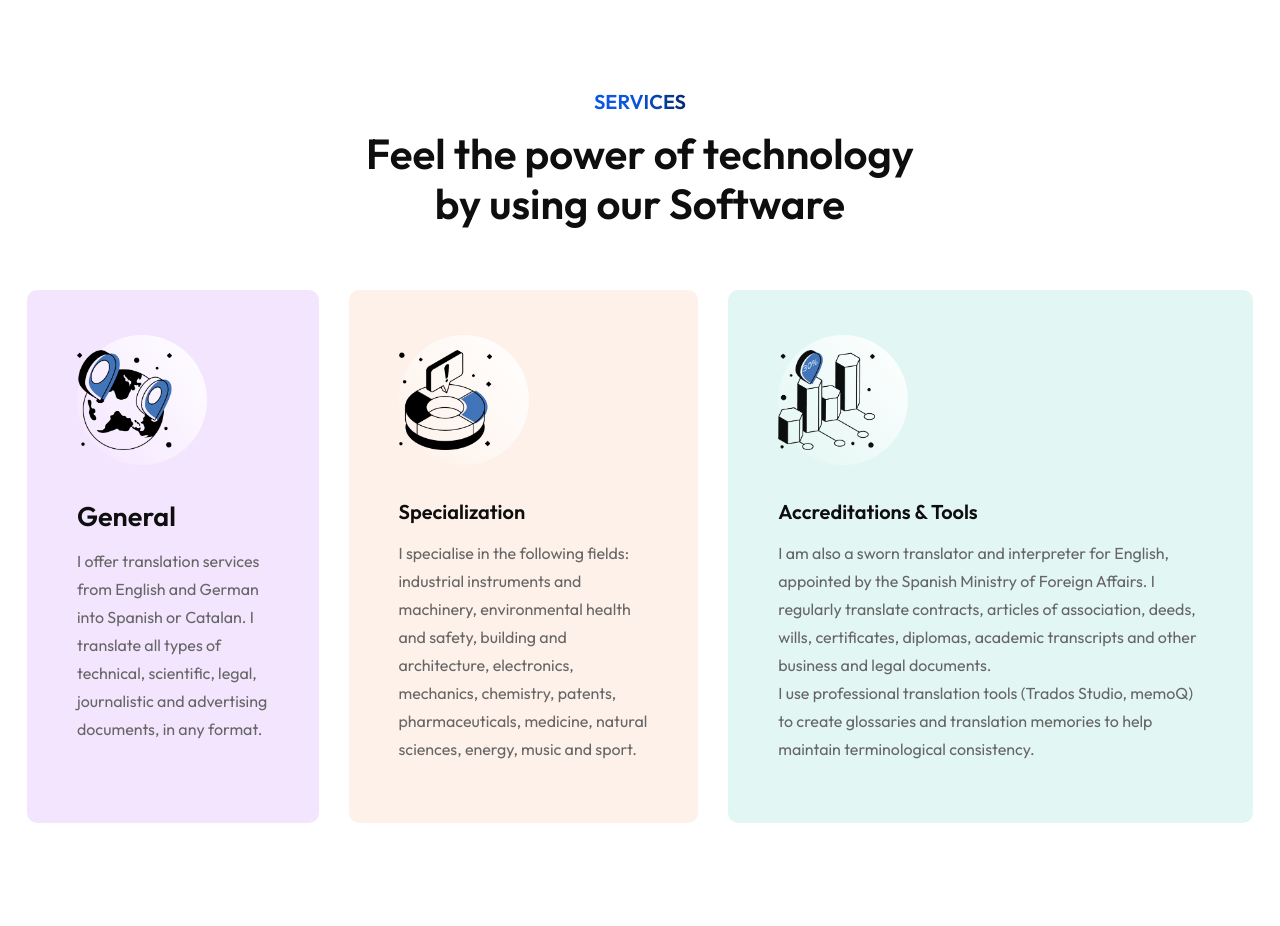
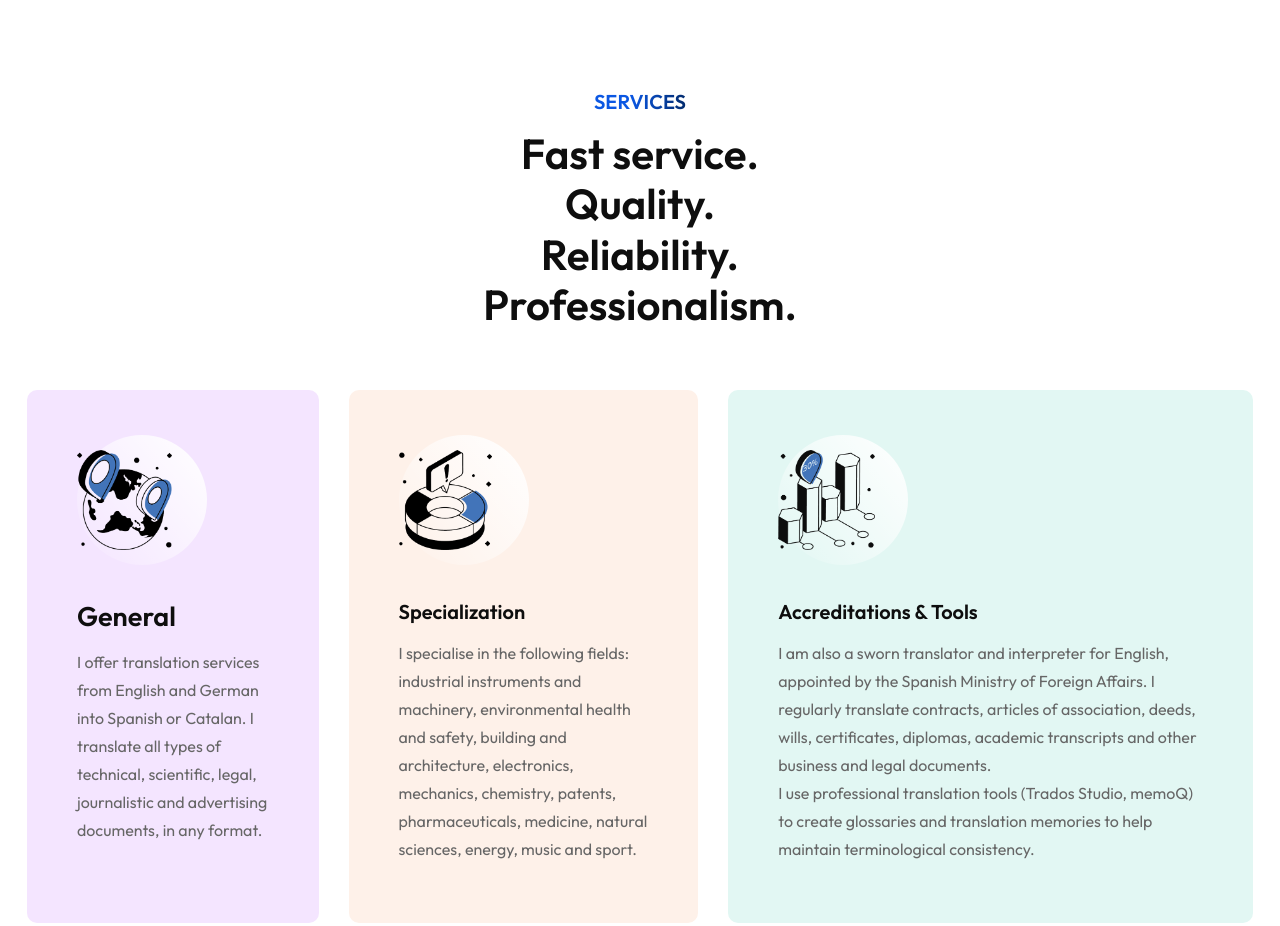
Before and after one commit to SaraGarciaCampor/PalabradorWeb, a Next.js app: page / in a window 1280 px wide. Shown: the part 820-1746 px from the top of the page. Built offline with nearby package versions, Linux system fonts and the light colour scheme.

Commit message:
title for services head

```diff
--- a/app/components/home/services.js
+++ b/app/components/home/services.js
@@ -9,7 +9,9 @@ function Services() {
                 <div className="col-lg-8 offset-lg-2">
                     <div className="site-heading text-center secondary">
                         <h4 className="sub-heading">Services</h4>
-                        <h2 className="title">Feel the power of technology <br /> by using our Software</h2>
+                        <h2 className="title">
+                            Fast service. <br /> Quality. <br /> Reliability. <br /> Professionalism.
+                        </h2>
                     </div>
                 </div>
             </div>
```
